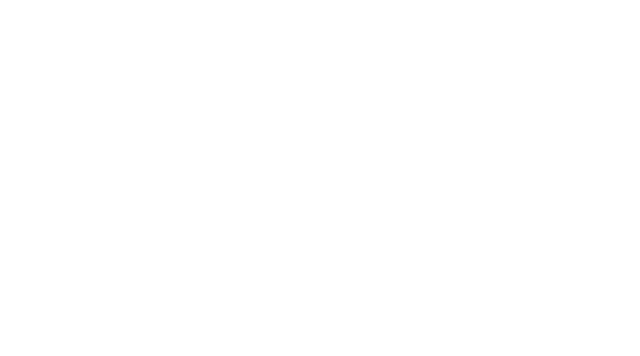
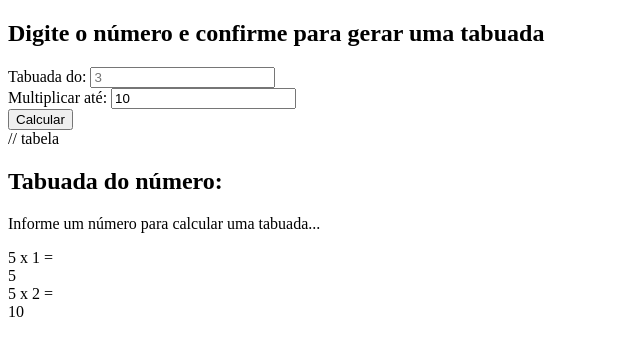
Before and after one commit to GuidoStocco/Tabuada, a plain HTML site: page index.html in a window 1280 px wide. Shown: the whole page, without its empty margins (0-640 px from the left). Drawn offline with Linux system fonts and the light colour scheme; files that its build step writes are made by us from their sources.

Commit message:
feature tabela

```diff
--- a/index.html
+++ b/index.html
@@ -8,6 +8,37 @@
     <script src="./js/script.js" defer></script>
 </head>
 <body>
+    <h2>Digite o número e confirme para gerar uma tabuada</h2>
+    <form id="multiplication-form">
+        <div class="form-control">
+            <label for="number">Tabuada do:</label>
+            <input type="number" name="number" id="number" placeholder="3">
+        </div>
 
+        <div class="form-control">
+            <label for="multiplicator">Multiplicar até:</label>
+            <input type="number" name="multiplicator" id="multiplicator" value="10">
+        </div>
+        <input type="submit" value="Calcular">
+    </form>
+    // tabela
+    <div id="multiplication-table">
+        <h2 class="multiplication-title">
+            Tabuada do número: <span></span>
+        </h2>
+        <div class="multiplication-operation">
+            <p>
+                Informe um número para calcular uma tabuada...
+            </p>
+            <div class="row">
+                <div class="operation">5 x 1 =</div>
+                <div class="result">5</div>
+            </div>
+            <div class="row">
+                <div class="operation">5 x 2 =</div>
+                <div class="result">10</div>
+            </div>
+        </div>
+    </div>
 </body>
 </html>
```
